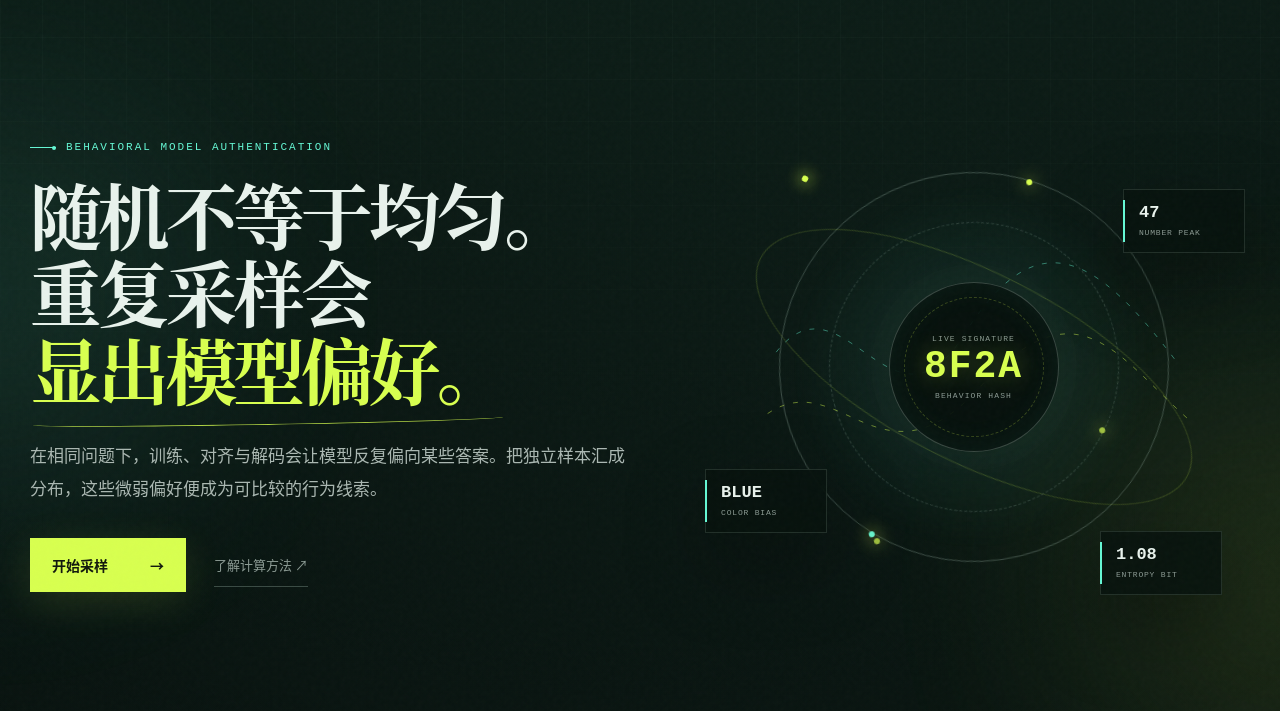
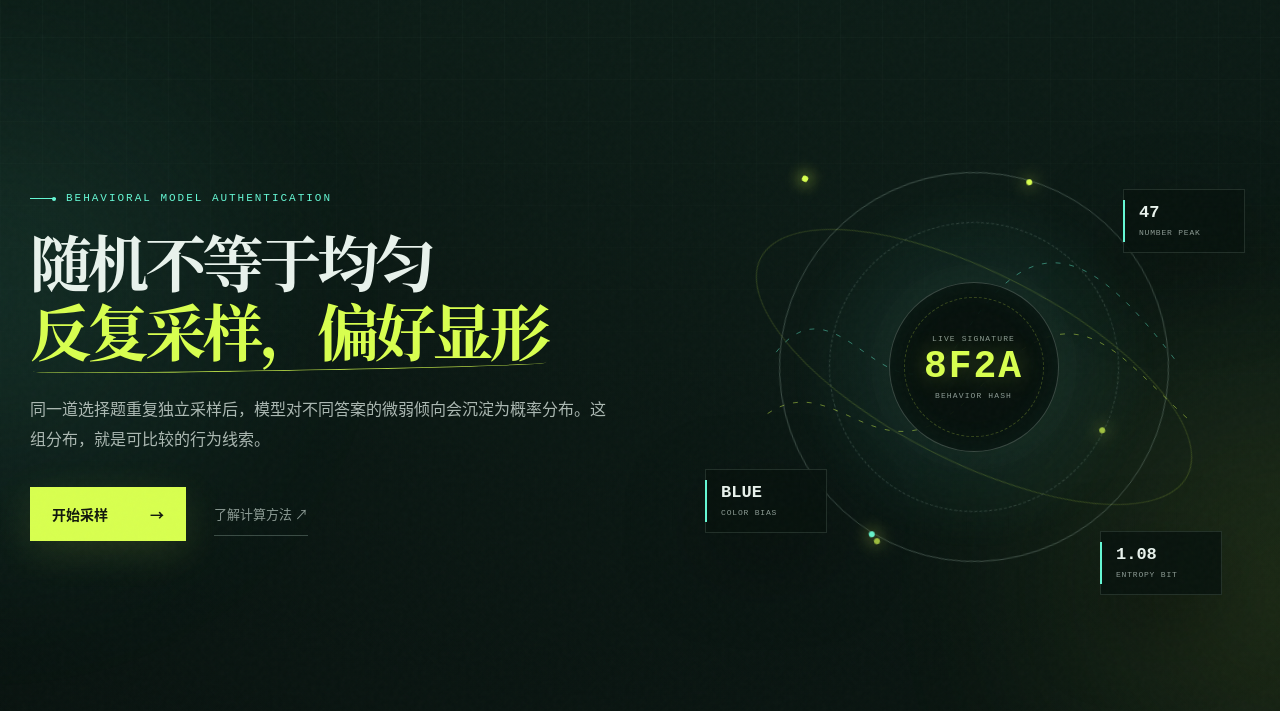
Before and after one commit to cians/llm-behavior-fingerprint, a website with bundled scripts: page public/index.html in a window 1280 px wide. Shown: the part 89-800 px from the top of the page. Built offline with nearby package versions, Linux system fonts and the light colour scheme.

Commit message:
fix: rebalance homepage headline layout

```diff
--- a/public/index.html
+++ b/public/index.html
@@ -37,9 +37,12 @@
       <section class="hero reveal">
         <div class="hero-copy">
           <p class="eyebrow"><span></span> BEHAVIORAL MODEL AUTHENTICATION</p>
-          <h1>随机不等于均匀。<br />重复采样会<span>显出模型偏好。</span></h1>
+          <h1>
+            <span class="hero-title-line">随机不等于均匀</span>
+            <span class="hero-title-line accent">反复采样，偏好显形</span>
+          </h1>
           <p class="hero-lead">
-            在相同问题下，训练、对齐与解码会让模型反复偏向某些答案。把独立样本汇成分布，这些微弱偏好便成为可比较的行为线索。
+            同一道选择题重复独立采样后，模型对不同答案的微弱倾向会沉淀为概率分布。这组分布，就是可比较的行为线索。
           </p>
           <div class="hero-actions">
             <a class="primary-button" href="#workspace">开始采样 <span>→</span></a>
--- a/public/styles.css
+++ b/public/styles.css
@@ -113,10 +113,11 @@ main { width: min(1220px, calc(100% - 48px)); margin: 0 auto; }
 .eyebrow { margin: 0 0 22px; color: var(--cyan); font: 11px/1 var(--mono); letter-spacing: 0.18em; text-transform: uppercase; display: flex; align-items: center; gap: 10px; }
 .eyebrow span { width: 26px; height: 1px; background: currentColor; position: relative; }
 .eyebrow span::after { content: ""; position: absolute; width: 4px; height: 4px; border-radius: 50%; background: currentColor; right: 0; top: -1px; }
-.hero h1 { margin: 0; font: 600 clamp(50px, 5.6vw, 82px)/1.08 var(--serif); letter-spacing: -0.055em; }
-.hero h1 span { color: var(--acid); position: relative; white-space: nowrap; }
-.hero h1 span::after { content: ""; position: absolute; left: 3px; right: 1px; bottom: -5px; height: 7px; border-bottom: 1px solid var(--acid); border-radius: 50%; opacity: 0.8; transform: rotate(-1deg); }
-.hero-lead { max-width: 620px; color: #abb8b2; font-size: 17px; line-height: 1.9; margin: 32px 0 34px; }
+.hero h1 { margin: 0; max-width: 640px; font: 600 clamp(52px, 4.8vw, 70px)/1.13 var(--serif); letter-spacing: -0.065em; }
+.hero-title-line { display: block; white-space: nowrap; }
+.hero-title-line.accent { width: max-content; max-width: 100%; color: var(--acid); position: relative; }
+.hero-title-line.accent::after { content: ""; position: absolute; left: 3px; right: 1px; bottom: -6px; height: 7px; border-bottom: 1px solid var(--acid); border-radius: 50%; opacity: 0.8; transform: rotate(-1deg); }
+.hero-lead { max-width: 590px; color: #abb8b2; font-size: 16px; line-height: 1.9; margin: 28px 0 34px; }
 .hero-actions { display: flex; align-items: center; gap: 28px; }
 
 .primary-button, .secondary-button, .text-button, .run-button {
@@ -571,7 +572,7 @@ dialog h2 { font: 600 34px/1.25 var(--serif); letter-spacing: -.04em; margin: 0
   .tab-run-state { width: 76px; left: auto; right: 46px; padding: 0 8px; }
   .tab-run-state b { display: none; }
   .hero { min-height: auto; padding: 62px 0 50px; }
-  .hero h1 { font-size: clamp(44px, 13vw, 65px); }
+  .hero h1 { font-size: clamp(32px, 10vw, 44px); line-height: 1.18; }
   .hero-lead { font-size: 15px; }
   .hero-actions { align-items: flex-start; flex-direction: column; gap: 12px; }
   .hero-instrument { height: 390px; transform: scale(.72); transform-origin: center; margin: -55px -35px; }
```
